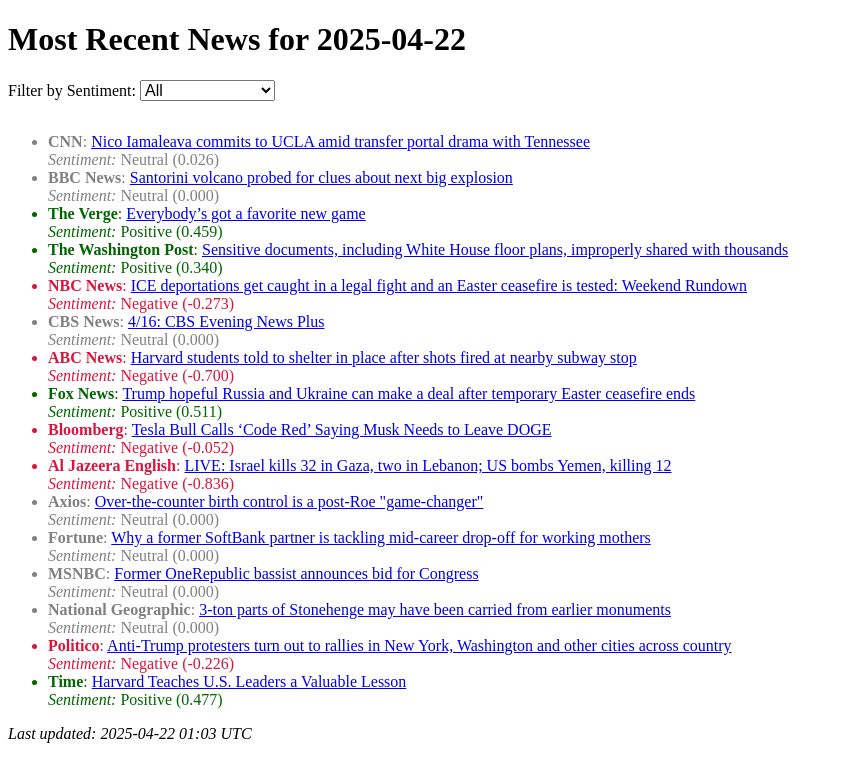
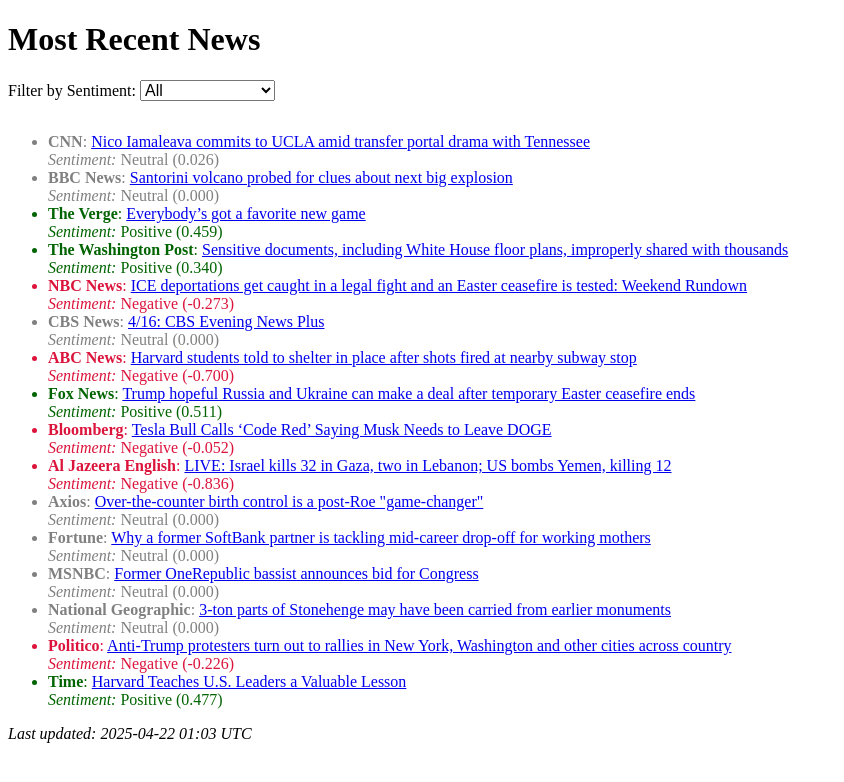
Before and after one commit to faguero123/News-Headlines, a plain HTML site: page index.html in a window 1280 px wide. Shown: the whole page, without its empty margins (0-844 px from the left). Drawn offline with Linux system fonts and the light colour scheme.

Commit message:
Update index.html

```diff
--- a/index.html
+++ b/index.html
@@ -23,7 +23,7 @@
   </style>
 </head>
 <body>
-  <h1> Most Recent News for 2025-04-22</h1>
+  <h1> Most Recent News</h1>
   <label for="sentiment-filter">Filter by Sentiment:</label>
   <select id="sentiment-filter" onchange="filterSentiment()">
     <option value="all">All</option>
```
